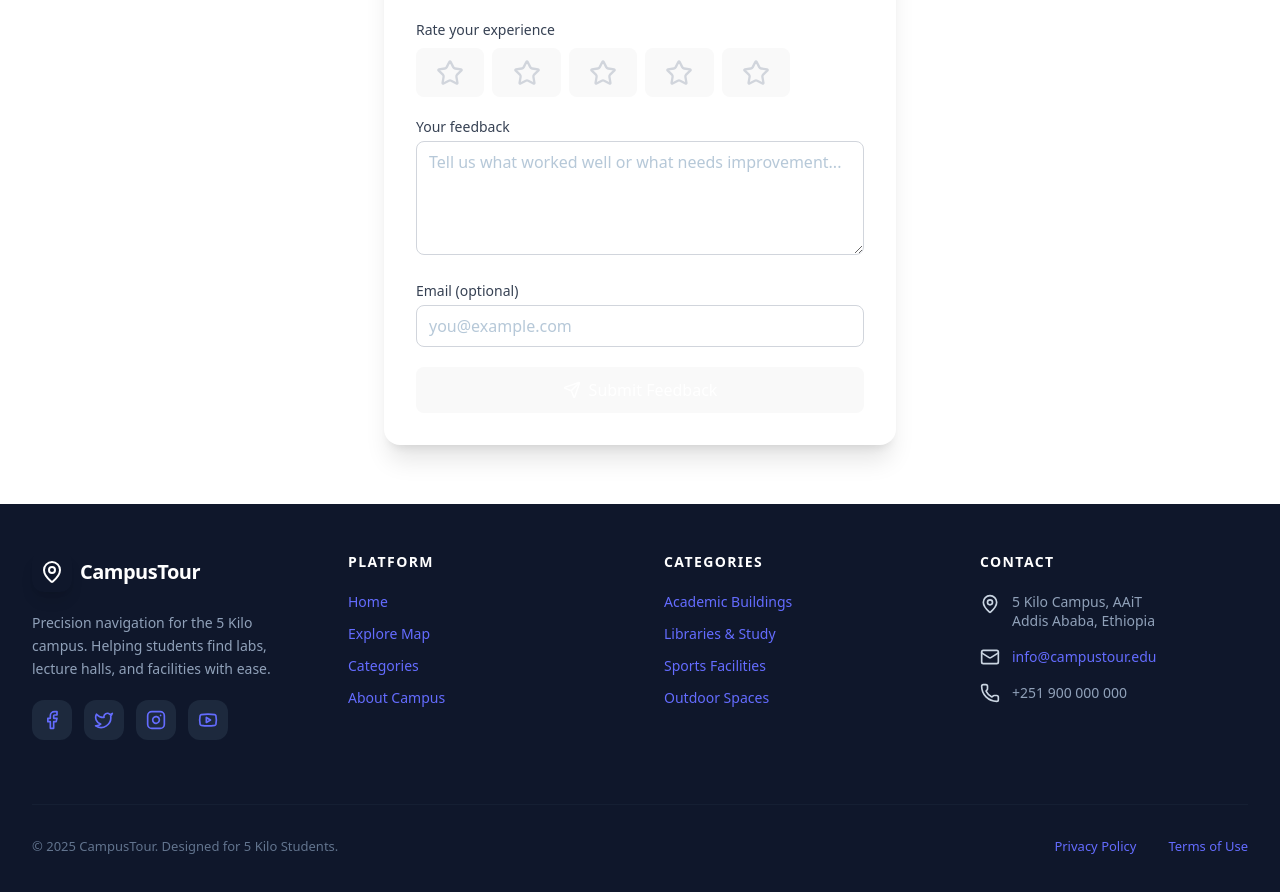
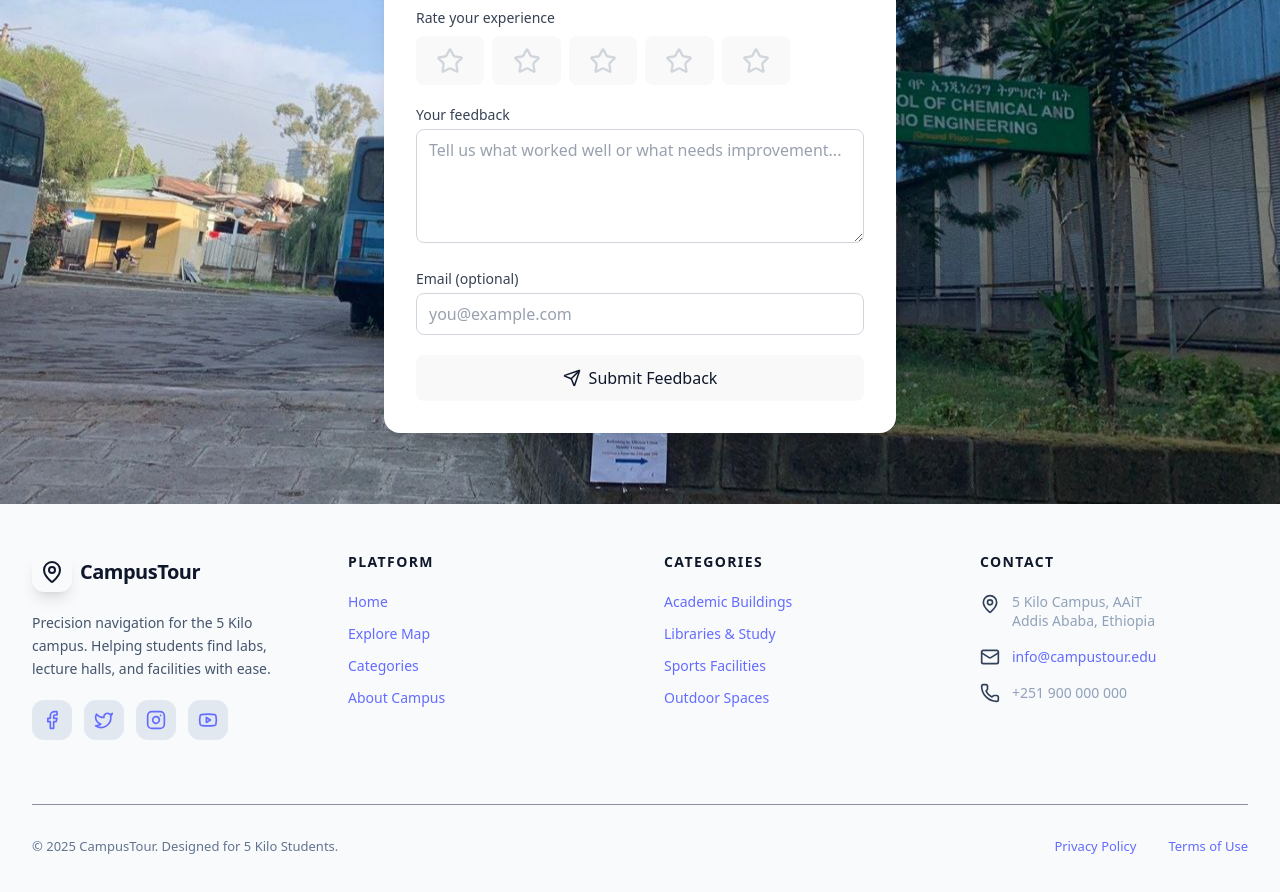
Before and after one commit to Anania-G16/Campus-Tour-Assistant, a React (Vite) app in the folder campus-tour-ui/: page /feedback in a window 1280 px wide. Shown: the part 360-1252 px from the top of the page. Built offline with nearby package versions, Linux system fonts and the light colour scheme.

Commit message:
Fix theme handling, home.jsx and feedback.jsx

```diff
--- a/campus-tour-ui/src/App.jsx
+++ b/campus-tour-ui/src/App.jsx
@@ -15,7 +15,7 @@ import Feedback from './pages/FeedBack';
 
 function App() {
   const [isAuthenticated, setIsAuthenticated] = useState(true);
-  const { darkMode } = useTheme();
+  const { darkMode } = useTheme(); // kept, not removed (other components may rely on it)
 
   // SHARED STATES FOR THE MAP PAGE
   const [searchQuery, setSearchQuery] = useState("");
@@ -23,25 +23,21 @@ function App() {
   const [onBuildingSelect, setOnBuildingSelect] = useState(null);
 
   return (
-    <div className={`min-h-screen ${darkMode ? 'bg-gray-900' : ''}`}>
-      {!darkMode && (
-        <div
-          className="fixed inset-0 bg-cover bg-center -z-10"
-          style={{ backgroundImage: "url('/gateway.jpg')" }}
-        >
-          <div className="absolute inset-0 bg-black/30" />
-        </div>
-      )}
-
-      <div className="flex flex-col min-h-screen relative">
-        <Navbar isAuthenticated={isAuthenticated} setIsAuthenticated={setIsAuthenticated} />
+    <div className="min-h-screen">
+      <div className="flex flex-col min-h-screen">
+        <Navbar
+          isAuthenticated={isAuthenticated}
+          setIsAuthenticated={setIsAuthenticated}
+        />
 
         <main className="flex-grow">
           <Routes>
             <Route path="/" element={<Home />} />
 
-            {/* SEARCH ROUTE: This is now your Interactive Map Page */}
-            <Route path="/search" element={
+            {/* SEARCH ROUTE */}
+            <Route
+              path="/search"
+              element={
                 <Search
                   searchQuery={searchQuery}
                   setSearchQuery={setSearchQuery}
@@ -50,7 +46,8 @@ function App() {
                   onBuildingSelect={onBuildingSelect}
                   setOnBuildingSelect={setOnBuildingSelect}
                 />
-            } />
+              }
+            />
 
             <Route path="/categories" element={<Categories />} />
             <Route path="/about" element={<About />} />
--- a/campus-tour-ui/src/components/CategoryFilter.jsx
+++ b/campus-tour-ui/src/components/CategoryFilter.jsx
@@ -1,11 +1,17 @@
-
-import { locations } from "../data/locations"
+import { locations } from "../data/locations";
+import { useTheme } from "../context/ThemeContext";
 
 export default function CategoryFilter({ selectedCategory, onSelectCategory }) {
+  const { darkMode } = useTheme();
+
   const categories = ["All", ...new Set(locations.map(loc => loc.category))];
 
   return (
-    <div className="mb-4 p-3 bg-white rounded-xl shadow-sm border overflow-x-auto whitespace-nowrap">
+    <div
+      className={`mb-4 p-3 rounded-xl shadow-sm border overflow-x-auto whitespace-nowrap
+        ${darkMode ? 'bg-slate-900 border-slate-800' : 'bg-white border-slate-200'}
+      `}
+    >
       <div className="flex space-x-2">
         {categories.map((category) => (
           <button
@@ -13,9 +19,12 @@ export default function CategoryFilter({ selectedCategory, onSelectCategory }) {
             onClick={() => onSelectCategory(category)}
             className={`
               px-3 py-1 text-sm rounded-full transition-colors duration-150 ease-in-out
-              ${selectedCategory === category
-                ? 'bg-blue-600 text-white font-semibold'
-                : 'bg-gray-100 text-gray-700 hover:bg-gray-200'
+              ${
+                selectedCategory === category
+                  ? 'bg-blue-600 text-white font-semibold'
+                  : darkMode
+                    ? 'bg-slate-800 text-slate-300 hover:bg-slate-700'
+                    : 'bg-gray-100 text-gray-700 hover:bg-gray-200'
               }
             `}
           >
--- a/campus-tour-ui/src/components/Footer.jsx
+++ b/campus-tour-ui/src/components/Footer.jsx
@@ -1,52 +1,89 @@
-import { Link } from 'react-router-dom';
-import { MapPin, Mail, Phone, Facebook, Twitter, Instagram, Youtube } from 'lucide-react';
+import { Link } from "react-router-dom";
+import {
+  MapPin,
+  Mail,
+  Phone,
+  Facebook,
+  Twitter,
+  Instagram,
+  Youtube,
+} from "lucide-react";
+import { useTheme } from "../context/ThemeContext";
 
 export default function Footer() {
+  const { darkMode, toggleDarkMode } = useTheme();
   const currentYear = new Date().getFullYear();
 
   const quickLinks = [
-    { name: 'Home', path: '/' },
-    { name: 'Explore Map', path: '/search' },
-    { name: 'Categories', path: '/categories' },
-    { name: 'About Campus', path: '/about' },
+    { name: "Home", path: "/" },
+    { name: "Explore Map", path: "/search" },
+    { name: "Categories", path: "/categories" },
+    { name: "About Campus", path: "/about" },
   ];
 
   const categoryLinks = [
-    { name: 'Academic Buildings', path: '/search?category=Academic' },
-    { name: 'Libraries & Study', path: '/search?category=Libraries' },
-    { name: 'Sports Facilities', path: '/search?category=Sports' },
-    { name: 'Outdoor Spaces', path: '/search?category=Outdoor' },
+    { name: "Academic Buildings", path: "/search?category=Academic" },
+    { name: "Libraries & Study", path: "/search?category=Libraries" },
+    { name: "Sports Facilities", path: "/search?category=Sports" },
+    { name: "Outdoor Spaces", path: "/search?category=Outdoor" },
   ];
 
   const socialLinks = [
-    { icon: Facebook, href: '#', label: 'Facebook' },
-    { icon: Twitter, href: '#', label: 'Twitter' },
-    { icon: Instagram, href: '#', label: 'Instagram' },
-    { icon: Youtube, href: '#', label: 'YouTube' },
+    { icon: Facebook, href: "#", label: "Facebook" },
+    { icon: Twitter, href: "#", label: "Twitter" },
+    { icon: Instagram, href: "#", label: "Instagram" },
+    { icon: Youtube, href: "#", label: "YouTube" },
   ];
 
   return (
-    <footer className="bg-slate-900 text-slate-300">
+    <footer
+      className={`${
+        darkMode ? "bg-slate-900 text-slate-300" : "bg-slate-50 text-slate-700"
+      }`}
+    >
       <div className="max-w-7xl mx-auto px-4 sm:px-6 lg:px-8 py-12">
         <div className="grid grid-cols-1 md:grid-cols-2 lg:grid-cols-4 gap-12">
-
           {/* Brand Section */}
           <div className="space-y-5">
             <Link to="/" className="flex items-center space-x-2">
               <div className="bg-primary-600 p-2 rounded-xl shadow-lg shadow-primary-900/20">
-                <MapPin className="h-6 w-6 text-white" />
+                <MapPin
+                  className={`h-6 w-6 ${
+                    darkMode ? "text-white" : "text-slate-900"
+                  }`}
+                />
               </div>
-              <span className="text-xl font-black text-white tracking-tight">CampusTour</span>
+
+              <span
+                className={`text-xl font-black tracking-tight ${
+                  darkMode ? "text-white" : "text-slate-900"
+                }`}
+              >
+                CampusTour
+              </span>
             </Link>
-            <p className="text-sm text-slate-400 leading-relaxed">
-              Precision navigation for the 5 Kilo campus. Helping students find labs, lecture halls, and facilities with ease.
+
+            <p
+              className={`text-sm leading-relaxed ${
+                darkMode ? "text-slate-400" : "text-slate-600"
+              }`}
+            >
+              Precision navigation for the 5 Kilo campus. Helping students find
+              labs, lecture halls, and facilities with ease.
             </p>
+
             <div className="flex space-x-3">
               {socialLinks.map((social) => (
                 <a
                   key={social.label}
                   href={social.href}
-                  className="p-2.5 bg-slate-800 rounded-xl hover:bg-primary-600 hover:text-white transition-all duration-300"
+                  className={`p-2.5 rounded-xl transition-all duration-300 hover:bg-primary-600 hover:text-white
+          ${
+            darkMode
+              ? "bg-slate-800 text-slate-200"
+              : "bg-slate-200 text-slate-700"
+          }
+        `}
                   aria-label={social.label}
                 >
                   <social.icon className="h-5 w-5" />
@@ -57,7 +94,14 @@ export default function Footer() {
 
           {/* Navigation */}
           <div>
-            <h3 className="text-white font-bold mb-5 text-sm uppercase tracking-widest">Platform</h3>
+            <h3
+              className={`font-bold mb-5 text-sm uppercase tracking-widest ${
+                darkMode ? "text-white" : "text-slate-900"
+              }`}
+            >
+              Platform
+            </h3>
+
             <ul className="space-y-3 text-sm">
               {quickLinks.map((link) => (
                 <li key={link.name}>
@@ -74,7 +118,13 @@ export default function Footer() {
           </div>
 
           <div>
-            <h3 className="text-white font-bold mb-5 text-sm uppercase tracking-widest">Categories</h3>
+            <h3
+              className={`font-bold mb-5 text-sm uppercase tracking-widest ${
+                darkMode ? "text-white" : "text-slate-900"
+              }`}
+            >
+              Categories
+            </h3>
             <ul className="space-y-3 text-sm">
               {categoryLinks.map((cat) => (
                 <li key={cat.name}>
@@ -92,17 +142,28 @@ export default function Footer() {
 
           {/* Campus Contact */}
           <div>
-            <h3 className="text-white font-bold mb-5 text-sm uppercase tracking-widest">Contact</h3>
+            <h3
+              className={`font-bold mb-5 text-sm uppercase tracking-widest ${
+                darkMode ? "text-white" : "text-slate-900"
+              }`}
+            >
+              Contact
+            </h3>
             <ul className="space-y-4 text-sm">
               <li className="flex items-start space-x-3">
                 <MapPin className="h-5 w-5 text-primary-500 shrink-0 mt-0.5" />
                 <span className="text-slate-400 leading-snug">
-                  5 Kilo Campus, AAiT<br/>Addis Ababa, Ethiopia
+                  5 Kilo Campus, AAiT
+                  <br />
+                  Addis Ababa, Ethiopia
                 </span>
               </li>
               <li className="flex items-center space-x-3">
                 <Mail className="h-5 w-5 text-primary-500 shrink-0" />
-                <a href="mailto:info@campustour.edu" className="text-slate-400 hover:text-primary-400 transition-colors">
+                <a
+                  href="mailto:info@campustour.edu"
+                  className="text-slate-400 hover:text-primary-400 transition-colors"
+                >
                   info@campustour.edu
                 </a>
               </li>
@@ -121,8 +182,18 @@ export default function Footer() {
               © {currentYear} CampusTour. Designed for 5 Kilo Students.
             </p>
             <div className="flex space-x-8">
-              <Link to="/privacy" className="text-slate-500 hover:text-white transition-colors">Privacy Policy</Link>
-              <Link to="/terms" className="text-slate-500 hover:text-white transition-colors">Terms of Use</Link>
+              <Link
+                to="/privacy"
+                className="text-slate-500 hover:text-white transition-colors"
+              >
+                Privacy Policy
+              </Link>
+              <Link
+                to="/terms"
+                className="text-slate-500 hover:text-white transition-colors"
+              >
+                Terms of Use
+              </Link>
             </div>
           </div>
         </div>
--- a/campus-tour-ui/src/components/navBar.jsx
+++ b/campus-tour-ui/src/components/navBar.jsx
@@ -23,7 +23,7 @@ export default function Navbar({ isAuthenticated, setIsAuthenticated }) {
   };
 
   return (
-    <nav className={`${darkMode ? 'bg-black text-blue-400' : 'bg-white text-blue-600'} sticky top-0 z-50`}>
+    <nav className={`${darkMode ? 'bg-slate-900 text-blue-400' : 'bg-white text-blue-600'} sticky top-0 z-50`}>
       <div className="max-w-7xl mx-auto px-4 h-16 flex justify-between items-center">
 
         {/* LOGO */}
--- a/campus-tour-ui/src/context/ThemeContext.jsx
+++ b/campus-tour-ui/src/context/ThemeContext.jsx
@@ -9,7 +9,7 @@ export function ThemeProvider({ children }) {
       if (saved !== null) {
         return JSON.parse(saved);
       }
-      return window.matchMedia('(prefers-color-scheme: dark)').matches;
+      return false; // ✅ LIGHT by default (NO system preference)
     }
     return false;
   });
--- a/campus-tour-ui/src/index.css
+++ b/campus-tour-ui/src/index.css
@@ -44,7 +44,6 @@ button {
   font-size: 1em;
   font-weight: 500;
   font-family: inherit;
-  background-color: #1a1a1a;
   cursor: pointer;
   transition: border-color 0.25s;
 }
--- a/campus-tour-ui/src/pages/FeedBack.jsx
+++ b/campus-tour-ui/src/pages/FeedBack.jsx
@@ -1,7 +1,9 @@
-import { useState } from 'react';
-import { Send, Star } from 'lucide-react';
+import { useState } from "react";
+import { Send, Star } from "lucide-react";
+import { useTheme } from "../context/ThemeContext";
 
 export default function Feedback() {
+  const { darkMode } = useTheme();
   const [rating, setRating] = useState(0);
   const [submitted, setSubmitted] = useState(false);
 
@@ -11,12 +13,29 @@ export default function Feedback() {
   };
 
   return (
-    <div className="min-h-screen bg-white dark:bg-gray-800 flex items-center justify-center px-4">
-      <div className="w-full max-w-lg bg-white rounded-2xl shadow-xl p-8">
-        <h1 className="text-2xl font-bold text-primary-700 text-center mb-2">
+   <div
+  className="min-h-screen relative bg-cover bg-center flex items-center justify-center px-4 pt-10 pb-16"
+  style={{ backgroundImage: "url('/gateway.jpg')" }}
+>
+
+      <div
+        className={`w-full max-w-lg rounded-2xl shadow-xl p-8 ${
+          darkMode ? "bg-slate-800" : "bg-white"
+        }`}
+      >
+        <h1
+          className={`text-2xl font-bold text-center mb-2 ${
+            darkMode ? "text-primary-400" : "text-primary-700"
+          }`}
+        >
           Campus Tour Assistant Feedback
         </h1>
-        <p className="text-gray-600 text-center mb-6">
+
+        <p
+          className={`text-center mb-6 ${
+            darkMode ? "text-slate-400" : "text-gray-600"
+          }`}
+        >
           Help us improve your campus navigation experience
         </p>
 
@@ -25,7 +44,7 @@ export default function Feedback() {
             <h2 className="text-xl font-semibold text-green-600 mb-2">
               Thank you!
             </h2>
-            <p className="text-gray-600">
+            <p className={darkMode ? "text-slate-400" : "text-gray-600"}>
               Your feedback has been submitted successfully.
             </p>
           </div>
@@ -33,20 +52,32 @@ export default function Feedback() {
           <form onSubmit={handleSubmit} className="space-y-5">
             {/* Rating */}
             <div>
-              <label className="block text-sm font-medium text-gray-700 mb-2">
+              <label
+                className={`block text-sm font-medium mb-2 ${
+                  darkMode ? "text-slate-300" : "text-gray-700"
+                }`}
+              >
                 Rate your experience
               </label>
+
               <div className="flex gap-2">
                 {[1, 2, 3, 4, 5].map((star) => (
                   <button
                     type="button"
                     key={star}
                     onClick={() => setRating(star)}
-                    className={`${
-                      star <= rating ? 'text-yellow-400' : 'text-gray-300'
-                    }`}
+                    className={
+                      star <= rating
+                        ? "text-yellow-400"
+                        : darkMode
+                        ? "text-slate-600"
+                        : "text-gray-300"
+                    }
                   >
-                    <Star size={28} fill={star <= rating ? 'currentColor' : 'none'} />
+                    <Star
+                      size={28}
+                      fill={star <= rating ? "currentColor" : "none"}
+                    />
                   </button>
                 ))}
               </div>
@@ -54,33 +85,54 @@ export default function Feedback() {
 
             {/* Feedback Text */}
             <div>
-              <label className="block text-sm font-medium text-gray-700 mb-1">
+              <label
+                className={`block text-sm font-medium mb-1 ${
+                  darkMode ? "text-slate-300" : "text-gray-700"
+                }`}
+              >
                 Your feedback
               </label>
+
               <textarea
                 required
                 rows={4}
                 placeholder="Tell us what worked well or what needs improvement..."
-                className="w-full border border-gray-300 rounded-lg px-3 py-2 focus:ring-2 focus:ring-primary-500 focus:outline-none"
+                className={`w-full rounded-lg px-3 py-2 focus:ring-2 focus:outline-none ${
+                  darkMode
+                    ? "bg-slate-900 border border-slate-700 text-slate-200 placeholder:text-slate-500 focus:ring-primary-500"
+                    : "border border-gray-300 text-gray-900 placeholder:text-gray-400 focus:ring-primary-500"
+                }`}
               />
             </div>
 
-            {/* Email (optional) */}
+            {/* Email */}
             <div>
-              <label className="block text-sm font-medium text-gray-700 mb-1">
+              <label
+                className={`block text-sm font-medium mb-1 ${
+                  darkMode ? "text-slate-300" : "text-gray-700"
+                }`}
+              >
                 Email (optional)
               </label>
+
               <input
                 type="email"
                 placeholder="you@example.com"
-                className="w-full border border-gray-300 rounded-lg px-3 py-2 focus:ring-2 focus:ring-primary-500 focus:outline-none"
+                className={`w-full rounded-lg px-3 py-2 focus:ring-2 focus:outline-none ${
+                  darkMode
+                    ? "bg-slate-900 border border-slate-700 text-slate-200 placeholder:text-slate-500 focus:ring-primary-500"
+                    : "border border-gray-300 text-gray-900 placeholder:text-gray-400 focus:ring-primary-500"
+                }`}
               />
             </div>
 
             {/* Submit */}
             <button
               type="submit"
-              className="w-full flex items-center justify-center gap-2 bg-primary-600 text-white py-3 rounded-lg hover:bg-primary-700 transition"
+              className={`w-full flex items-center justify-center gap-2 py-3 rounded-lg transition
+    bg-primary-600 hover:bg-primary-700
+    ${darkMode ? "text-white" : "text-slate-900"}
+  `}
             >
               <Send size={18} />
               Submit Feedback
--- a/campus-tour-ui/src/pages/Home.jsx
+++ b/campus-tour-ui/src/pages/Home.jsx
@@ -1,30 +1,40 @@
-import { useState } from 'react';
-import { Link } from 'react-router-dom';
-import { Search, MapPin, Building2 } from 'lucide-react';
-import { locations } from '../data/locations';
+import { useState } from "react";
+import { Link } from "react-router-dom";
+import { Search, MapPin, Building2 } from "lucide-react";
+import { locations } from "../data/locations";
+import { useTheme } from "../context/ThemeContext";
 
 const buildingCategories = [
-  { id: 'library', name: 'Library', icon: Building2 },
-  { id: 'laboratory', name: 'Laboratory', icon: Building2 },
-  { id: 'admin', name: 'Admin office', icon: Building2 },
-  { id: 'cafeteria', name: 'Cafeteria', icon: Building2 },
-  { id: 'restroom', name: 'Restroom', icon: Building2 },
+  { id: "library", name: "Library", icon: Building2 },
+  { id: "laboratory", name: "Laboratory", icon: Building2 },
+  { id: "admin", name: "Admin office", icon: Building2 },
+  { id: "cafeteria", name: "Cafeteria", icon: Building2 },
+  { id: "restroom", name: "Restroom", icon: Building2 },
 ];
 
 export default function Home() {
-  const [searchQuery, setSearchQuery] = useState('');
+  const { darkMode } = useTheme();
+  const [searchQuery, setSearchQuery] = useState("");
 
-  const filteredLocations = locations.filter(loc =>
+  const filteredLocations = locations.filter((loc) =>
     loc.name.toLowerCase().includes(searchQuery.toLowerCase())
   );
 
   return (
-    <div className="min-h-screen relative">
-
-      {/* Content */}
+    <div
+      className="min-h-screen relative bg-cover bg-center"
+      style={{ backgroundImage: "url('../../public/gateway.jpg')" }}
+    >
+      {/* CONTENT */}
       <div className="relative z-10 flex">
         {/* Left Sidebar */}
-        <div className="w-64 min-h-[calc(100vh-64px)] bg-white/95 backdrop-blur-sm">
+        <div
+  className={`w-64 min-h-screen ${
+    darkMode ? "bg-slate-900 text-slate-300" : "bg-slate-50 text-slate-700"
+  }`}
+>
+
+
           {/* Search Bar */}
           <div className="p-4 border-b border-gray-200">
             <div className="relative">
@@ -41,25 +51,32 @@ export default function Home() {
 
           {/* Building List */}
           <div className="p-4">
-            <h3 className="text-sm font-bold text-primary-700 mb-4">BUILDING LIST</h3>
+            <h3 className="text-sm font-bold text-primary-700 mb-4">
+              BUILDING LIST
+            </h3>
             <div className="space-y-2">
               {buildingCategories.map((category) => (
                 <Link
                   key={category.id}
                   to={`/search?q=${category.name}`}
-                  className="flex items-center space-x-3 p-2 rounded-lg hover:bg-gray-100 transition-colors"
+                  className="flex items-center space-x-3 p-2 rounded-lg transition-transform duration-200 hover:translate-x-2"
+
                 >
                   <Building2 className="h-5 w-5 text-primary-600" />
-                  <span className="text-gray-700">{category.name}</span>
+                  <span className={darkMode ? "text-white" : "text-gray-700"}>
+                    {category.name}
+                  </span>
                 </Link>
               ))}
             </div>
           </div>
 
-          {/* Search Results (if searching) */}
+          {/* Search Results */}
           {searchQuery && (
             <div className="p-4 border-t border-gray-200">
-              <h4 className="text-xs font-semibold text-gray-500 mb-2">RESULTS</h4>
+              <h4 className="text-xs font-semibold text-gray-500 mb-2">
+                RESULTS
+              </h4>
               <div className="space-y-2 max-h-48 overflow-y-auto">
                 {filteredLocations.map((loc) => (
                   <Link
@@ -86,7 +103,9 @@ export default function Home() {
               <br />
               TOUR ASSISTANT
             </h1>
-            <p className="text-gray-600 mt-4">Feel at ease finding directions</p>
+            <p className="text-gray-600 mt-4">
+              Feel at ease finding directions
+            </p>
           </div>
 
           {/* Action Buttons */}
@@ -96,7 +115,9 @@ export default function Home() {
               className="flex flex-col items-center justify-center w-40 h-32 bg-white/90 backdrop-blur-sm rounded-xl border-2 border-primary-600 hover:bg-primary-50 transition-colors shadow-lg"
             >
               <Search className="h-8 w-8 text-primary-600 mb-2" />
-              <span className="text-sm font-medium text-primary-700">Search for buildings</span>
+              <span className="text-sm font-medium text-primary-700">
+                Search for buildings
+              </span>
             </Link>
 
             <Link
@@ -104,7 +125,9 @@ export default function Home() {
               className="flex flex-col items-center justify-center w-40 h-32 bg-white/90 backdrop-blur-sm rounded-xl border-2 border-primary-600 hover:bg-primary-50 transition-colors shadow-lg"
             >
               <MapPin className="h-8 w-8 text-primary-600 mb-2" />
-              <span className="text-sm font-medium text-primary-700">Interactive map</span>
+              <span className="text-sm font-medium text-primary-700">
+                Interactive map
+              </span>
             </Link>
 
             <Link
@@ -112,7 +135,9 @@ export default function Home() {
               className="flex flex-col items-center justify-center w-40 h-32 bg-white/90 backdrop-blur-sm rounded-xl border-2 border-primary-600 hover:bg-primary-50 transition-colors shadow-lg"
             >
               <Building2 className="h-8 w-8 text-primary-600 mb-2" />
-              <span className="text-sm font-medium text-primary-700">Building details</span>
+              <span className="text-sm font-medium text-primary-700">
+                Building details
+              </span>
             </Link>
           </div>
         </div>
```
Also changed, not shown: 1 other file (tests, documents, lock files or other folders). Lines whose indentation alone changed are shown as unchanged.
